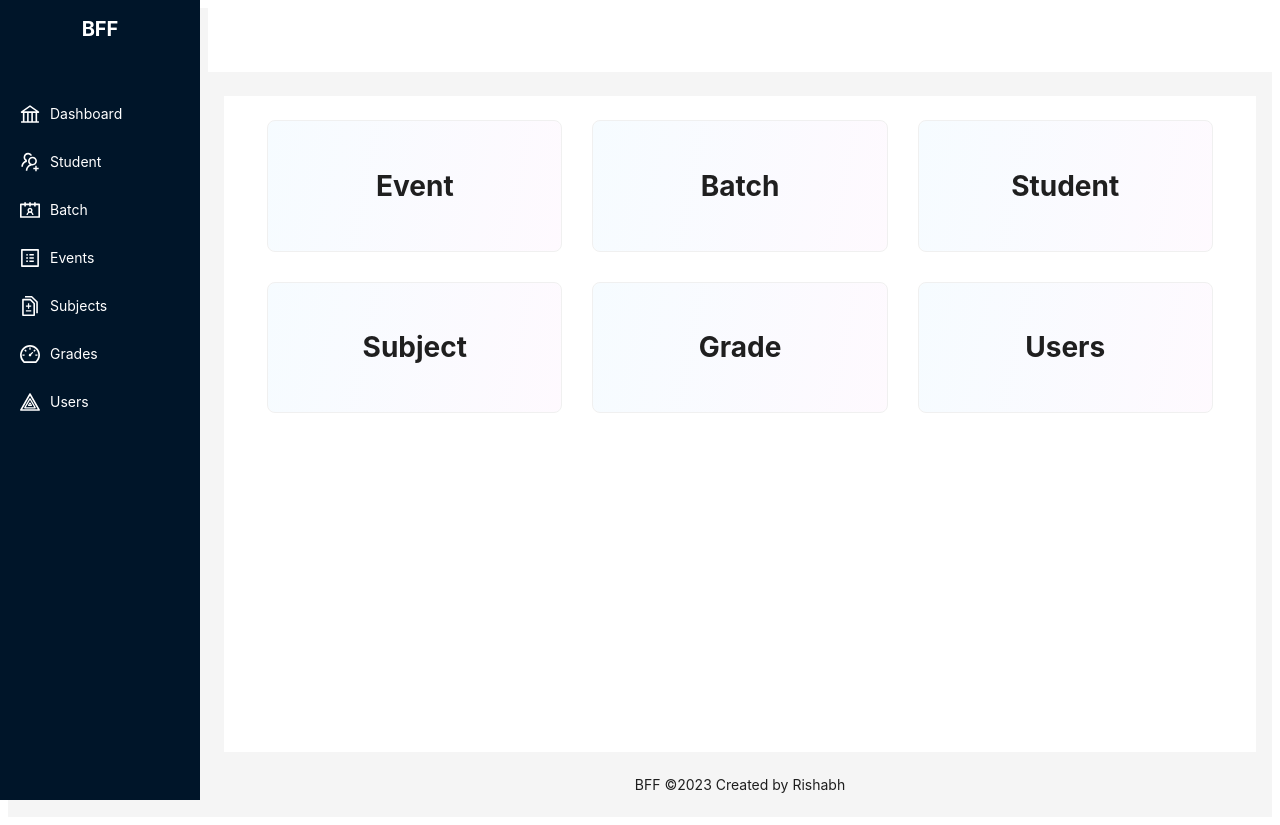
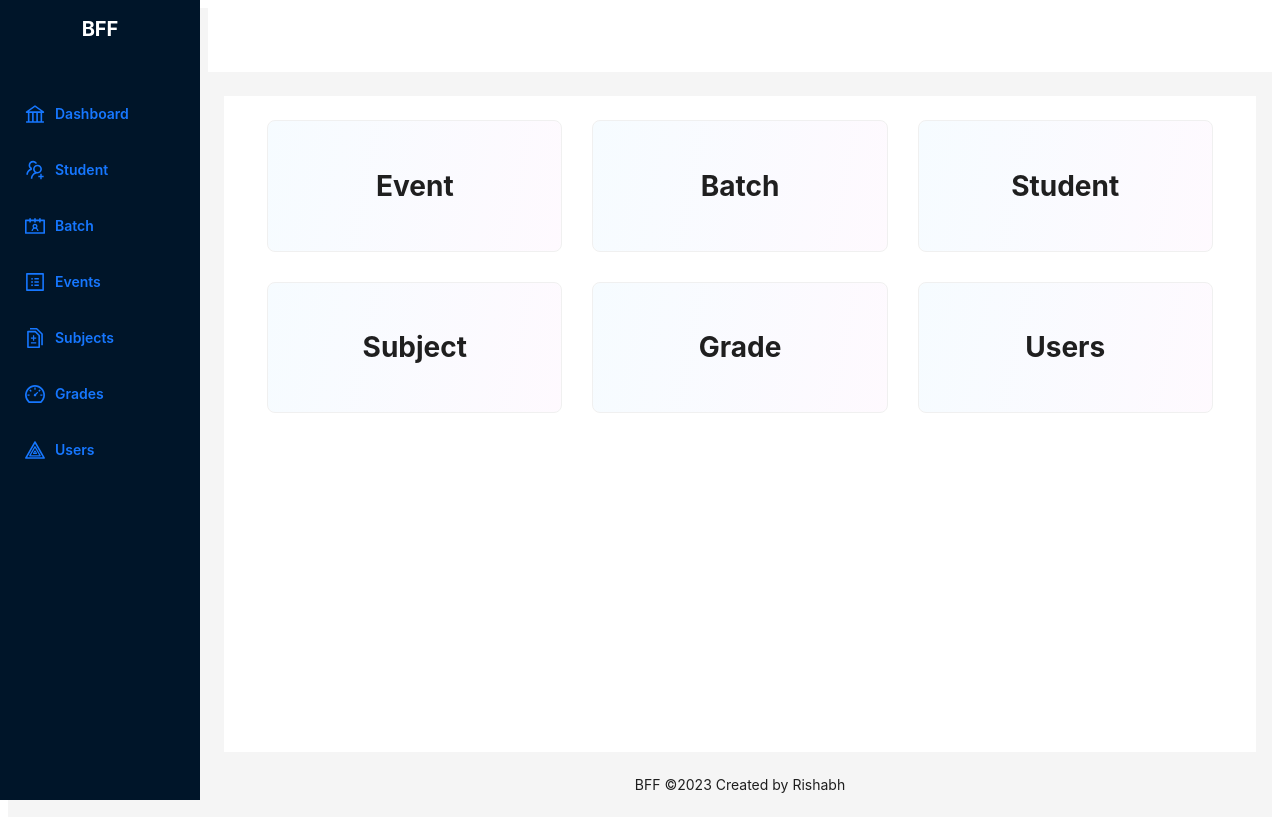
Before and after one commit to Kkartikey11/break_free, a React (Create React App) app in the folder web_app/: page / in a window 1280 px wide. Built offline with nearby package versions, Linux system fonts and the light colour scheme; no server answers.

Commit message:
changes in sidebar

```diff
--- a/web_app/src/components/sidebar/index.js
+++ b/web_app/src/components/sidebar/index.js
@@ -10,16 +10,19 @@ import {
   UsergroupAddOutlined,
   ContactsOutlined,
   DiffOutlined,
-
-
-
 } from "@ant-design/icons";
 import styles from "./siderNavbar.module.css";
 
 const { Sider } = Layout;
 
 const SideNavbar = () => {
-
+  const [dashboardClicked, setDashboardClicked] = useState(false);
+  const [studentClicked, setStudentClicked] = useState(false);
+  const [batchClicked, setBatchClicked] = useState(false);
+  const [gradeClicked, setGardeClicked] = useState(false);
+  const [userClicked, setuserClicked] = useState(false);
+  const [eventClicked, setEventClicked] = useState(false);
+  const [subjectClicked, setSubjectClicked] = useState(false);
 
   return (
     <div className={styles.sider_container}>
@@ -31,115 +34,194 @@ const SideNavbar = () => {
           left: 0,
           top: 0,
           bottom: 0,
-        // alignItems:'center'
-        textAlign: 'center',
+          textAlign: "center",
         }}
       >
         <div>
-            <h1 style={{color:'#fff', fontSize:'20px'}}>
-
-            BFF
-            </h1>
+          <h1 style={{ color: "#fff", fontSize: "20px" }}>BFF</h1>
         </div>
-        <ul style={{marginTop:'50px'}}>
-          <NavLink to="/" style={{display:'flex', alignItems:'center', gap:'10px', color:'white'}}>
+        <ul style={{ marginTop: "50px" }}>
+          <NavLink
+            onClick={() => {
+              setDashboardClicked(true);
+              setStudentClicked(false);
+              setBatchClicked(false);
+              setEventClicked(false);
+              setSubjectClicked(false);
+              setGardeClicked(false);
+              setuserClicked(false);
+            }}
+            to="/"
+            className={dashboardClicked ? styles.onClick : styles.unClick}
+            style={{
+              display: "flex",
+              alignItems: "center",
+              gap: "10px",
+              fontWeight:'600',
+              margin:'0px 0px 10px 0px',
+              paddingLeft: '25px'
+            }}
+          >
             <BankOutlined className={styles.link_icon} /> Dashboard
           </NavLink>
 
-          <NavLink to="/student" style={{display:'flex', alignItems:'center', gap:'10px', color:'white'}}>
-            <UsergroupAddOutlined className={styles.link_icon} />Student
+          <NavLink
+            to="/student"
+            onClick={() => {
+              setStudentClicked(true);
+              setDashboardClicked(false);
+              setBatchClicked(false);
+              setEventClicked(false);
+              setSubjectClicked(false);
+              setGardeClicked(false);
+              setuserClicked(false);
+            }}
+            className={
+              studentClicked ? styles.onClick : styles.unClick
+            }
+            style={{
+              display: "flex",
+              alignItems: "center",
+              gap: "10px",
+              fontWeight:'600',
+              margin:'0px 0px 10px 0px',
+              paddingLeft: '25px'
+            }}
+          >
+            <UsergroupAddOutlined className={styles.link_icon} />
+            Student
           </NavLink>
 
-          <NavLink to="/batch" style={{display:'flex', alignItems:'center', gap:'10px', color:'white'}}>
+          <NavLink
+            to="/batch"
+            style={{
+              display: "flex",
+              alignItems: "center",
+              gap: "10px",
+              fontWeight:'600',
+              margin:'0px 0px 10px 0px',
+              paddingLeft: '25px'
+            }}
+            onClick={() => {
+              setBatchClicked(true);
+              setDashboardClicked(false);
+              setStudentClicked(false);
+              setEventClicked(false);
+              setSubjectClicked(false);
+              setGardeClicked(false);
+              setuserClicked(false);
+            }}
+            className={
+              batchClicked === true ? styles.onClick : styles.unClick
+            }
+          >
             <ContactsOutlined className={styles.link_icon} /> Batch
           </NavLink>
 
-          <NavLink to="/events" style={{display:'flex', alignItems:'center', gap:'10px', color:'white'}}>
-            <ProfileOutlined className={styles.link_icon} />Events
+          <NavLink
+            to="/events"
+            style={{
+              display: "flex",
+              alignItems: "center",
+              gap: "10px",
+              fontWeight:'600',
+              margin:'0px 0px 10px 0px',
+              paddingLeft: '25px'
+            }}
+            onClick={() => {
+              setEventClicked(true);
+              setBatchClicked(false);
+              setDashboardClicked(false);
+              setStudentClicked(false);
+              setSubjectClicked(false);
+              setGardeClicked(false);
+              setuserClicked(false);
+            }}
+            className={
+              eventClicked === true ? styles.onClick : styles.unClick
+            }
+          >
+            <ProfileOutlined className={styles.link_icon} />
+            Events
           </NavLink>
 
-          <NavLink to="/subject" style={{display:'flex', alignItems:'center', gap:'10px', color:'white'}}>
+          <NavLink
+            to="/subject"
+            style={{
+              display: "flex",
+              alignItems: "center",
+              gap: "10px",
+              fontWeight:'600',
+              margin:'0px 0px 10px 0px',
+              paddingLeft: '25px'
+            }}
+            onClick={() => {
+              setSubjectClicked(true);
+              setEventClicked(false);
+              setBatchClicked(false);
+              setDashboardClicked(false);
+              setStudentClicked(false);
+              setGardeClicked(false);
+              setuserClicked(false);
+            }}
+            className={
+              subjectClicked === true ? styles.onClick : styles.unClick
+            }
+          >
             <DiffOutlined className={styles.link_icon} /> Subjects
           </NavLink>
 
-          <NavLink to="/grade" style={{display:'flex', alignItems:'center', gap:'10px', color:'white'}}>
+          <NavLink
+            to="/grade"
+            style={{
+              display: "flex",
+              alignItems: "center",
+              gap: "10px",
+              fontWeight:'600',
+              margin:'0px 0px 10px 0px',
+              paddingLeft: '25px'
+            }}
+            onClick={() => {
+              setGardeClicked(true);
+              setSubjectClicked(false);
+              setEventClicked(false);
+              setBatchClicked(false);
+              setDashboardClicked(false);
+              setStudentClicked(false);
+              setuserClicked(false);
+            }}
+            className={
+              gradeClicked === true ? styles.onClick : styles.unClick
+            }
+          >
             <DashboardOutlined className={styles.link_icon} /> Grades
           </NavLink>
 
-          <NavLink to="/users" style={{display:'flex', alignItems:'center', gap:'10px', color:'white'}}>
+          <NavLink
+            to="/users"
+            style={{
+              display: "flex",
+              alignItems: "center",
+              gap: "10px",
+              fontWeight:'600',
+              margin:'0px 0px 10px 0px',
+              paddingLeft: '25px'
+            }}
+            onClick={() => {
+              setuserClicked(true);
+              setGardeClicked(false);
+              setSubjectClicked(false);
+              setEventClicked(false);
+              setBatchClicked(false);
+              setDashboardClicked(false);
+              setStudentClicked(false);
+            }}
+            className={
+              userClicked === true ? styles.onClick : styles.unClick
+            }
+          >
             <HeatMapOutlined className={styles.link_icon} /> Users
           </NavLink>
-
-
-
-          {/* <div
-            className={`${isSettingsOpen ? styles.active_link : styles.link}`}
-          >
-            <NavLink
-              onClick={() => {
-                setIsSettingsOpen(!isSettingsOpen);
-                setIsOverViewOpen(false);
-                setIsReportOpen(false);
-              }}
-            >
-              <SettingOutlined className={styles.link_icon} />
-              <li>Settings</li>
-              <span style={{ paddingLeft: 15 , fontSize: 13 }}>
-                {isSettingsOpen ? <UpOutlined /> : <DownOutlined />}
-              </span>
-            </NavLink>
-            <ul
-              className={`${styles.sider_list_dropdown} ${
-                isSettingsOpen ? styles.active : ""
-              }`}
-            >
-              <NavLink to="/web/product-category">
-                <ApartmentOutlined
-                  className={styles.link_icon}
-                  style={{ position: "relative", marginLeft: -8 }}
-                />
-                <li className={styles.sub_icon} style={{ lineHeight: "15px" }}>
-                  Product Category
-                </li>
-              </NavLink>
-              <NavLink to="/web/customer-category">
-                <ClusterOutlined
-                  className={styles.link_icon}
-                  style={{ position: "relative", marginLeft: -8 }}
-                />
-                <li className={styles.sub_icon} style={{ lineHeight: "15px" }}>
-                  Customer Category
-                </li>
-              </NavLink>
-              <NavLink to="/web/lead-category">
-                <ClusterOutlined
-                  className={styles.link_icon}
-                  style={{ position: "relative", marginLeft: -8 }}
-                />
-                <li className={styles.sub_icon} style={{ lineHeight: "15px" }}>
-                  Lead Category
-                </li>
-              </NavLink>
-              <NavLink to="/web/product-unit">
-                <InboxOutlined
-                  className={styles.link_icon}
-                  style={{ position: "relative", marginLeft: -8 }}
-                />
-                <li className={styles.sub_icon} style={{ lineHeight: "15px" }}>
-                  Product Unit
-                </li>
-              </NavLink>
-              <NavLink to="/web/preferences">
-                <ClusterOutlined
-                  className={styles.link_icon}
-                  style={{ position: "relative", marginLeft: -8 }}
-                />
-                <li className={styles.sub_icon} style={{ lineHeight: "15px" }}>
-                  Preferences
-                </li>
-              </NavLink>
-            </ul>
-          </div> */}
         </ul>
       </Sider>
     </div>
--- a/web_app/src/components/sidebar/siderNavbar.module.css
+++ b/web_app/src/components/sidebar/siderNavbar.module.css
@@ -53,6 +53,23 @@
     transition-property: opacity;
     opacity: 1;
   }
+  .onClick{
+    display: "flex";
+    gap: "10px";
+    align-items: center;
+    background: white;
+    border-radius: 15px 0px 0px 15px;
+    color: black;
+    font-weight: 600;
+    padding-left: '25px';
+  }
+  .unClick{
+    display: "flex";
+    gap: "10px";
+    color: "white !important";
+    align-items: center;
+    padding-left: '25px';
+  }
   link {
     margin-bottom: 0;
     transition-delay: 0.5s;
--- a/web_app/src/routes/dashboard.js
+++ b/web_app/src/routes/dashboard.js
@@ -21,6 +21,7 @@ import Roles from "../view/users";
 import Event from "../view/event";
 import Users from "../view/users";
 import AddStudent from "../view/student/addStudent";
+import AddBatches from "../view/batch/addBatches";
   const { Header, Content, Footer, Sider } = Layout;
 
 
@@ -60,6 +61,7 @@ const DashboardRoutes = () => {
             <Route path="/users" element={<Users />} />
             <Route path="/events" element={<Event />} />
             <Route path="/students/add-student" element={<AddStudent />} />
+            <Route path="/batch/add-batch" element={<AddBatches />} />
           </Routes>
         </Content>
         <Footer
```
Lines whose indentation alone changed are shown as unchanged.
